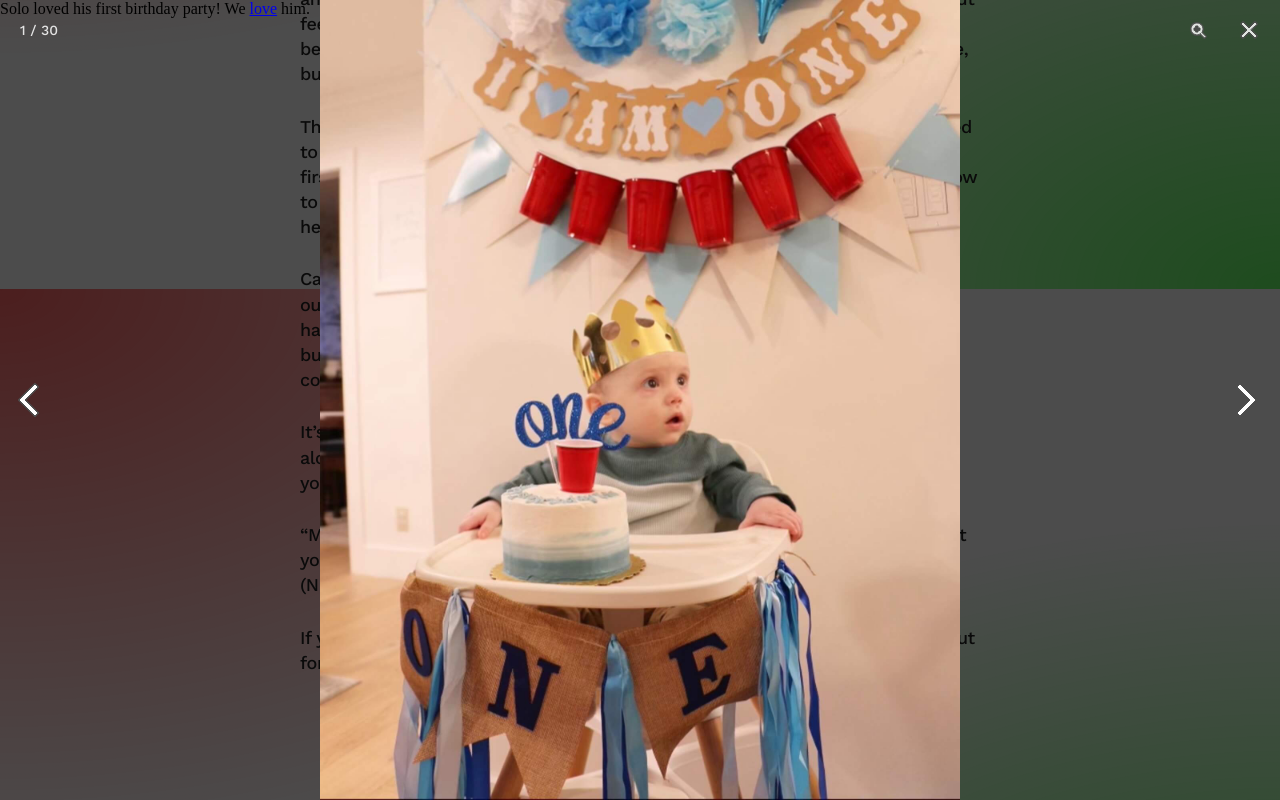
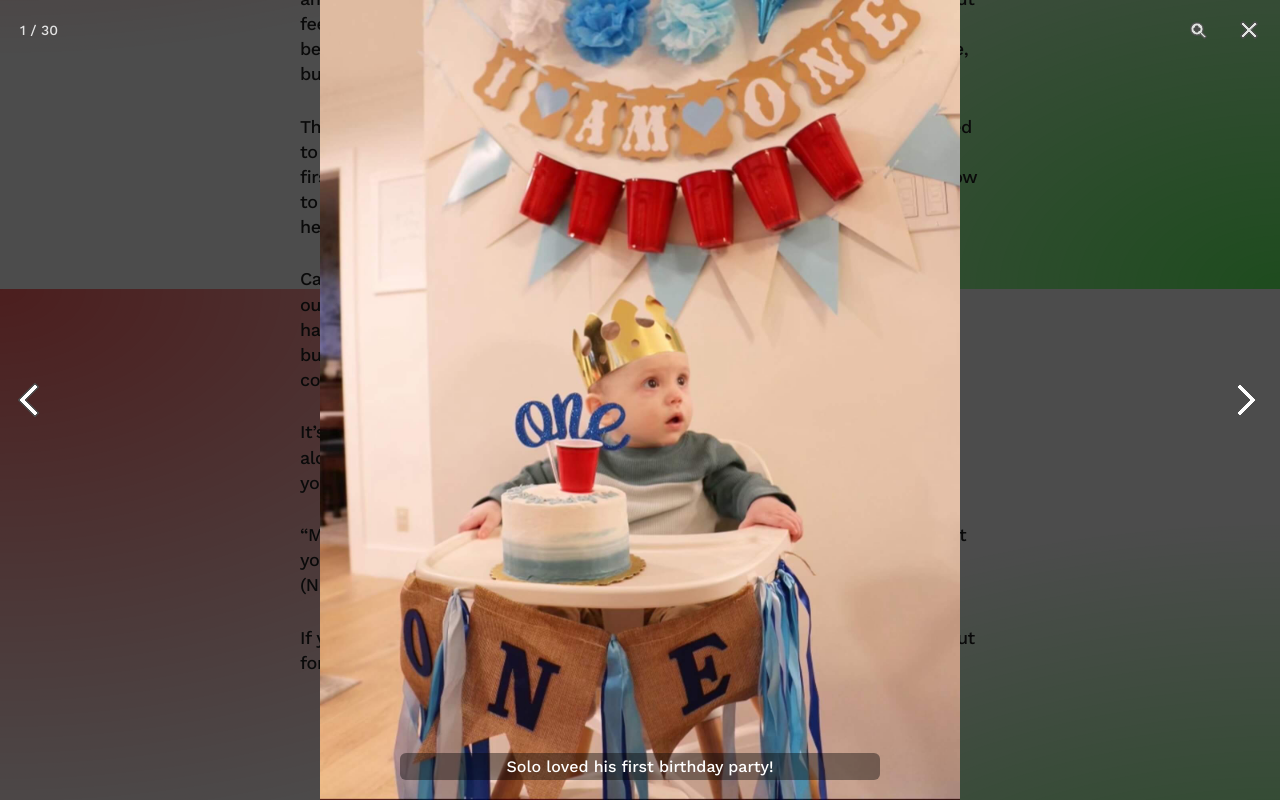
Before and after one commit to christmascardonline/christmascardonline.github.io, a plain HTML site: page standridges/index.html in a window 1280 px wide. Both pictures are taken after a click on the button "OPEN GALLERY". Shown: the part 1311-2111 px from the top of the page. Drawn offline with nearby package versions, Linux system fonts and the light colour scheme.

Commit message:
final tweaks ... maybe

```diff
--- a/standridges/index.html
+++ b/standridges/index.html
@@ -25,12 +25,13 @@
             width: 1600,
             height: 2000,
             alt: 'Solo\'s first birthday party',
-            caption: 'Solo loved his first birthday party! We <a href="https://www.google.com/" target="_blank">love</a> him.'
+            caption: 'Solo loved his first birthday party!'
         },{
             src: '/standridges/images/2023-2.jpg',
             width: 1600,
             height: 2000,
-            alt: 'Solo\'s first birthday party'
+            alt: 'Solo\'s first birthday party',
+            caption: 'King Solomon loves his dad :)'
         },{
             src: '/standridges/images/2023-3.jpg',
             width: 1600,
@@ -40,137 +41,164 @@
             src: '/standridges/images/2023-4.jpg',
             width: 1600,
             height: 2000,
-            alt: 'Lily\'s \'Bluey\' birthday party!'
+            alt: 'Lily\'s \'Bluey\' birthday party!',
+            caption: 'This little lady wanted a \'<a href="https://bluey.tv" target="_blank">Bluey</a>\'-themed birthday this year!'
         },{
             src: '/standridges/images/2023-5.jpg',
             width: 1600,
             height: 2000,
-            alt: 'Lily\'s \'Bluey\' birthday party!'
+            alt: 'Lily\'s \'Bluey\' birthday party!',
+            caption: '\'Mine.\''
         },{
             src: '/standridges/images/2023-6.jpg',
             width: 2000,
             height: 1500,
-            alt: 'Easter egg-painting with mom'
+            alt: 'Easter egg-painting with mom',
+            caption: 'Two strong-willed women at Easter… Dad and Solo said \'it\'s time to leave!\''
         },{
             src: '/standridges/images/2023-7.jpg',
             width: 2000,
             height: 2000,
-            alt: 'Easter (family) pic 2023!'
+            alt: 'Easter (family) pic 2023!',
+            caption: '<3'
         },{
             src: '/standridges/images/2023-8.jpg',
             width: 1332,
             height: 2000,
-            alt: 'Fun at Kendall & Josh\'s mountain wedding in Lake Tahoe'
+            alt: 'Fun at Kendall & Josh\'s mountain wedding in Lake Tahoe',
+            caption: 'Dapper dude and sizzlin\' momma at Aunt Kenny &amp; Uncle Josh\'s <em>dreamy</em> wedding in Lake Tahoe!'
         },{
             src: '/standridges/images/2023-9.jpg',
             width: 1500,
             height: 2000,
-            alt: 'Fun at Kendall & Josh\'s mountain wedding in Lake Tahoe'
+            alt: 'Fun at Kendall & Josh\'s mountain wedding in Lake Tahoe',
+            caption: 'Lily loved everything about Aunt Kenny\'s wedding \'in her mountains.\''
         },{
             src: '/standridges/images/2023-10.jpg',
             width: 2000,
             height: 1500,
-            alt: 'Fun at Kendall & Josh\'s mountain wedding in Lake Tahoe'
+            alt: 'Fun at Kendall & Josh\'s mountain wedding in Lake Tahoe',
+            caption: 'Snow-skiing still happening during the middle of May'
         },{
             src: '/standridges/images/2023-11.jpg',
             width: 1500,
             height: 2000,
-            alt: 'Fun at Kendall & Josh\'s mountain wedding in Lake Tahoe'
+            alt: 'Fun at Kendall & Josh\'s mountain wedding in Lake Tahoe',
+            caption: 'A pretty princess and her daddy cuttin\' some rug WAY past her bedtime&hellip;'
         },{
             src: '/standridges/images/2023-12.jpg',
             width: 1500,
             height: 2000,
-            alt: 'Lily\'s third snow'
+            alt: 'Lily\'s third snow',
+            caption: 'Jammies, boots, mittens, &amp; snow &ndash; what tiny dreams are made of'
         },{
             src: '/standridges/images/2023-13.jpg',
             width: 1333,
             height: 2000,
-            alt: 'First day of school for 3/4 of the family!'
+            alt: 'First day of school for 3/4 of the family!',
+            caption: 'Mom\'s first day of \'<a href="https://churchonthemove.com/cotmu" target="_blank">school</a>.\' We&rsquo;re so proud!'
         },{
             src: '/standridges/images/2023-14.jpg',
             width: 2000,
             height: 1333,
-            alt: 'First day of school for 3/4 of the family!'
+            alt: 'First day of school for 3/4 of the family!',
+            caption: 'First day of school for these little nuggets, too'
         },{
             src: '/standridges/images/2023-15.jpg',
             width: 1600,
             height: 2000,
-            alt: '"Lake-ing" hard on July 4th'
+            alt: '"Lake-ing" hard on July 4th',
+            caption: 'No better way to celebrate July 4th than at the lake in red, white, and blue'
         },{
             src: '/standridges/images/2023-16.jpg',
             width: 1600,
             height: 2000,
-            alt: '"Lake-ing" hard on July 4th'
+            alt: '"Lake-ing" hard on July 4th',
+            caption: '\'Cause there ain&rsquo;t no doubt I love this land&hellip;'
         },{
             src: '/standridges/images/2023-17.jpg',
             width: 2000,
             height: 1500,
-            alt: 'Making pumpkin bread with mom'
+            alt: 'Making pumpkin bread with mom',
+            caption: 'Chef-in-training making some pumpkin bread with mom <3'
         },{
             src: '/standridges/images/2023-18.jpg',
             width: 1500,
             height: 2000,
-            alt: 'Anna and Olaf at Halloween'
+            alt: 'Anna and Olaf at Halloween',
+            caption: 'Anna and Olaf at Halloween &hellip; more like \'SO-laf\''
         },{
             src: '/standridges/images/2023-19.jpg',
             width: 1333,
             height: 2000,
-            alt: 'School pictures 2023'
+            alt: 'School pictures 2023',
+            caption: 'Lovin&rsquo; their bubbz-and-sissy school picture this year!'
         },{
             src: '/standridges/images/2023-20.jpg',
             width: 1333,
             height: 2000,
-            alt: 'School pictures 2023'
+            alt: 'School pictures 2023',
+            caption: '3 going on 13 &hellip; it hurts'
         },{
             src: '/standridges/images/2023-21.jpg',
             width: 1333,
             height: 2000,
-            alt: 'School pictures 2023'
+            alt: 'School pictures 2023',
+            caption: 'Our meatball-lovin\' sister-botherin\' all-BOY King Solomon'
         },{
             src: '/standridges/images/2023-22.jpg',
             width: 1500,
             height: 2000,
-            alt: 'Fun at the Gathering Place (park)'
+            alt: 'Fun at the Gathering Place (park)',
+            caption: 'Summer days at Tulsa\'s Gathering Place park getting dirty, climbing things, and finding ways to wear mom out'
         },{
             src: '/standridges/images/2023-23.jpg',
             width: 1500,
             height: 2000,
-            alt: 'Fun at the Gathering Place (park)'
+            alt: 'Fun at the Gathering Place (park)',
+            caption: '\'I&rsquo;m just a boy&hellip; standing at the edge of the sand&hellip; waiting for mom to turn around so I can run into it and get dirty!\''
         },{
             src: '/standridges/images/2023-24.jpg',
             width: 1500,
             height: 2000,
-            alt: 'Picnic with dad in the backyard'
+            alt: 'Picnic with dad in the backyard',
+            caption: 'Saturday morning picnic with dad and CFA in the backyard'
         },{
             src: '/standridges/images/2023-25.jpg',
             width: 2000,
             height: 1333,
-            alt: 'SURPRISE "movie night" for Lily'
+            alt: 'SURPRISE "movie night" for Lily',
+            caption: 'Snacks on snacks on snacks. Core memories were MADE!'
         },{
             src: '/standridges/images/2023-26.jpg',
             width: 2000,
             height: 1500,
-            alt: 'We were so proud of our "writing whiz" at school!'
+            alt: 'We were so proud of our "writing whiz" at school!',
+            caption: 'Lily earned the \'Writing Whiz\' award at school for her writing acumen. We are so proud!'
         },{
             src: '/standridges/images/2023-27.jpg',
             width: 2000,
             height: 1333,
-            alt: 'More family pictures'
+            alt: 'More family pictures',
+            caption: 'My (dad\'s) people'
         },{
             src: '/standridges/images/2023-28.jpg',
             width: 1333,
             height: 2000,
-            alt: 'More family pictures'
+            alt: 'More family pictures',
+            caption: 'Wouldn\'t want to be doing this with anyone else <3'
         },{
             src: '/standridges/images/2023-29.jpg',
             width: 1333,
             height: 2000,
-            alt: 'More family pictures'
+            alt: 'More family pictures',
+            caption: 'Couple of guys being dudez'
         },{
             src: '/standridges/images/2023-30.jpg',
             width: 1333,
             height: 2000,
-            alt: 'More family pictures'
+            alt: 'More family pictures',
+            caption: 'It hurts'
         }
     ],
     bgOpacity: .7,
--- a/styles/app.css
+++ b/styles/app.css
@@ -162,3 +162,24 @@ html {
   font-size: 1.5625rem;
   padding: .5em 1.5em
 }
+
+.pswp__custom-caption {
+  background: hsl(0deg 100% 0% / .4);
+  font-size: 1rem;
+  font-family: 'Work Sans';
+  color: #fff;
+  width: 100%;
+  max-width: 30em;
+  padding: .25rem .625rem;
+  border-radius: .375rem;
+  position: absolute;
+  left: 50%;
+  bottom: 1.25rem;
+  transform: translateX(-50%);
+  text-align: center
+}
+.pswp__custom-caption a {
+  color: hsl(120deg 75% 70%);
+  text-decoration: none;
+  border-bottom: 1px solid
+}
```
Also changed, not shown: index.html (+1 -0 lines).
